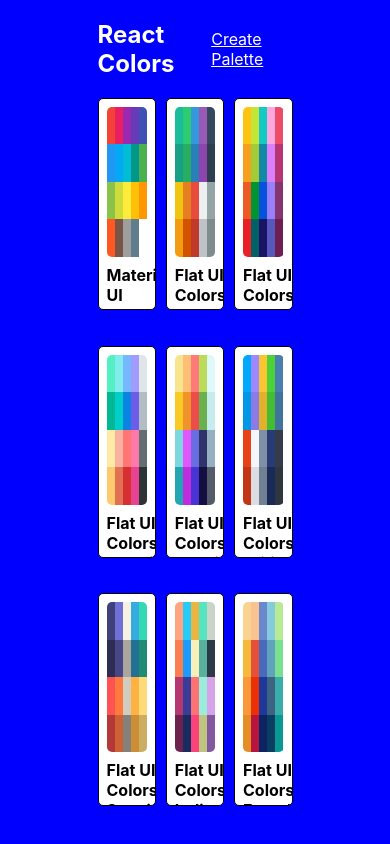
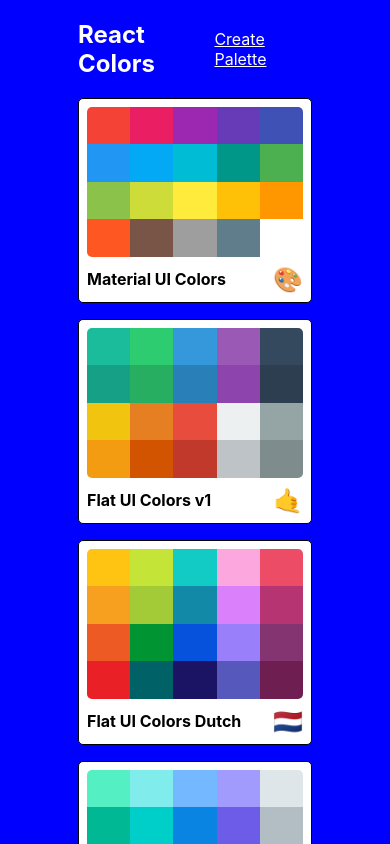
Before and after one commit to samuelgarbo/colors-app, a React (Create React App) app: page / in a window 390 px wide. Shown: the top 844 px of the page. Built offline with nearby package versions, Linux system fonts and the light colour scheme.

Commit message:
Make PaletteList responsive

```diff
--- a/src/styles/PaletteListStyles.js
+++ b/src/styles/PaletteListStyles.js
@@ -1,3 +1,4 @@
+import sizes from './sizes';
 export default {
     root: {
         backgroundColor: 'blue',
@@ -11,7 +12,22 @@
         display: 'flex',
         alignItems: 'flex-start',
         flexDirection: 'column',
-        flexWrap: 'wrap'
+        flexWrap: 'wrap',
+        [sizes.down('xxl')]:{
+            width: '65%'
+        },
+        [sizes.down('xl')]:{
+            width: '80%'
+        },
+        [sizes.down('lg')]:{
+            width: '60%'
+        },
+        [sizes.down('md')]:{
+            width: '80%'
+        },
+        [sizes.down('sm')]:{
+            width: '60%'
+        },
     },
     nav: {
         display: 'flex',
@@ -28,7 +44,23 @@
         display: 'grid',
         width: '100%',
         gridTemplateColumns: 'repeat(3, 30%)',
-        gridGap: '5%'
+        gridGap: '2.5rem',
+        [sizes.down('xxl')]: {
+            gridTemplateColumns: 'repeat(3, 30%)'
+        },
+        [sizes.down('xl')]: {
+            gridTemplateColumns: 'repeat(3, 30%)'
+        },
+        [sizes.down('lg')]:{
+            gridTemplateColumns: 'repeat(2, 50%)'
+        },
+        [sizes.down('md')]:{
+            gridTemplateColumns: 'repeat(2, 50%)'
+        },
+        [sizes.down('sm')]: {
+            gridTemplateColumns: '1fr',
+            gridGap: '1rem'
+        },
     }
 
 }
--- a/src/styles/sizes.js
+++ b/src/styles/sizes.js
@@ -17,7 +17,8 @@
             sm: '576px',
             md: '768px',
             lg: '992px',
-            xl: '1200px'
+            xl: '1200px',
+            xxl: '1400px'
         };
         return `@media(max-width: ${breakPoints[size]})`
     }
```
